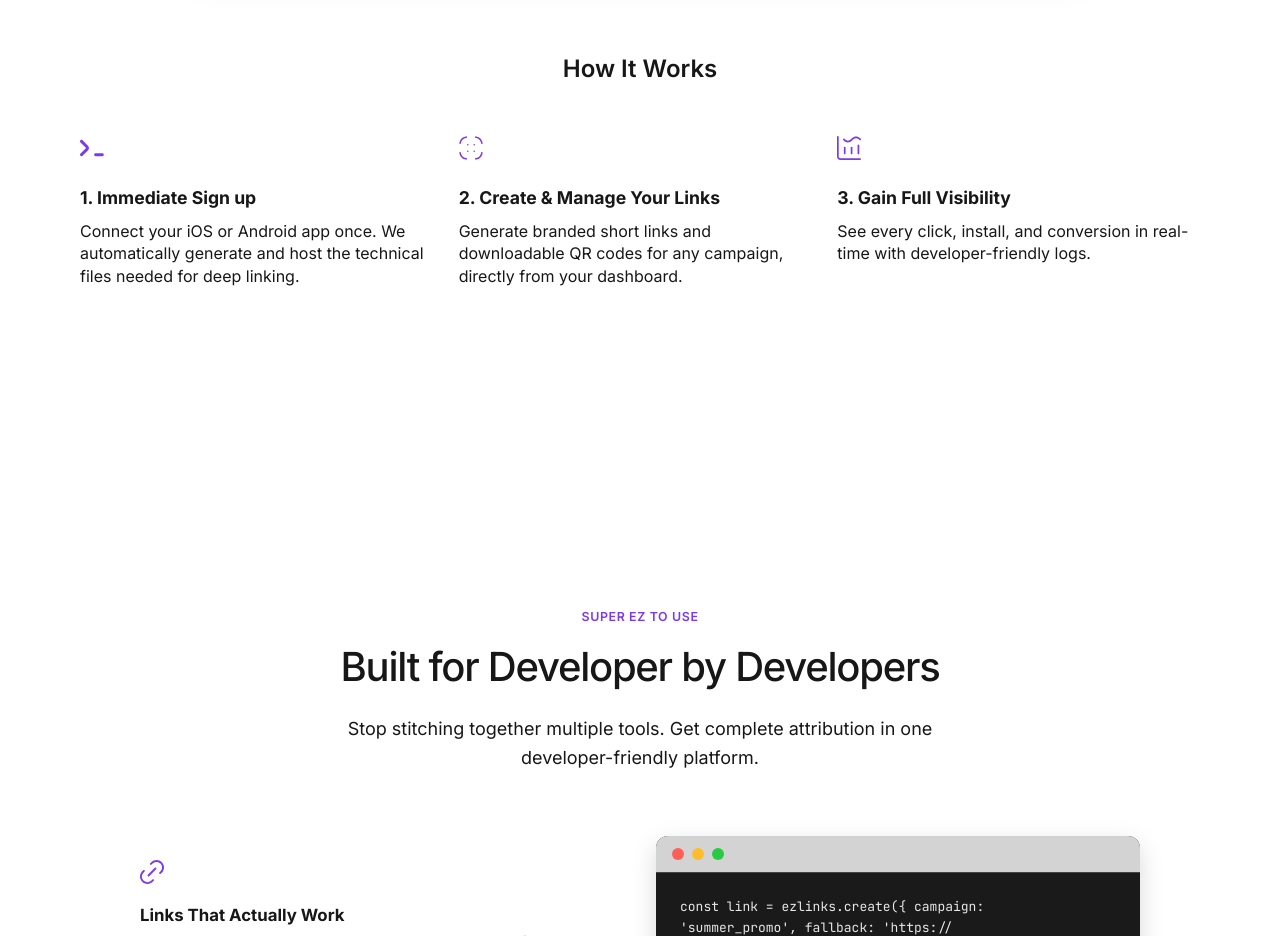
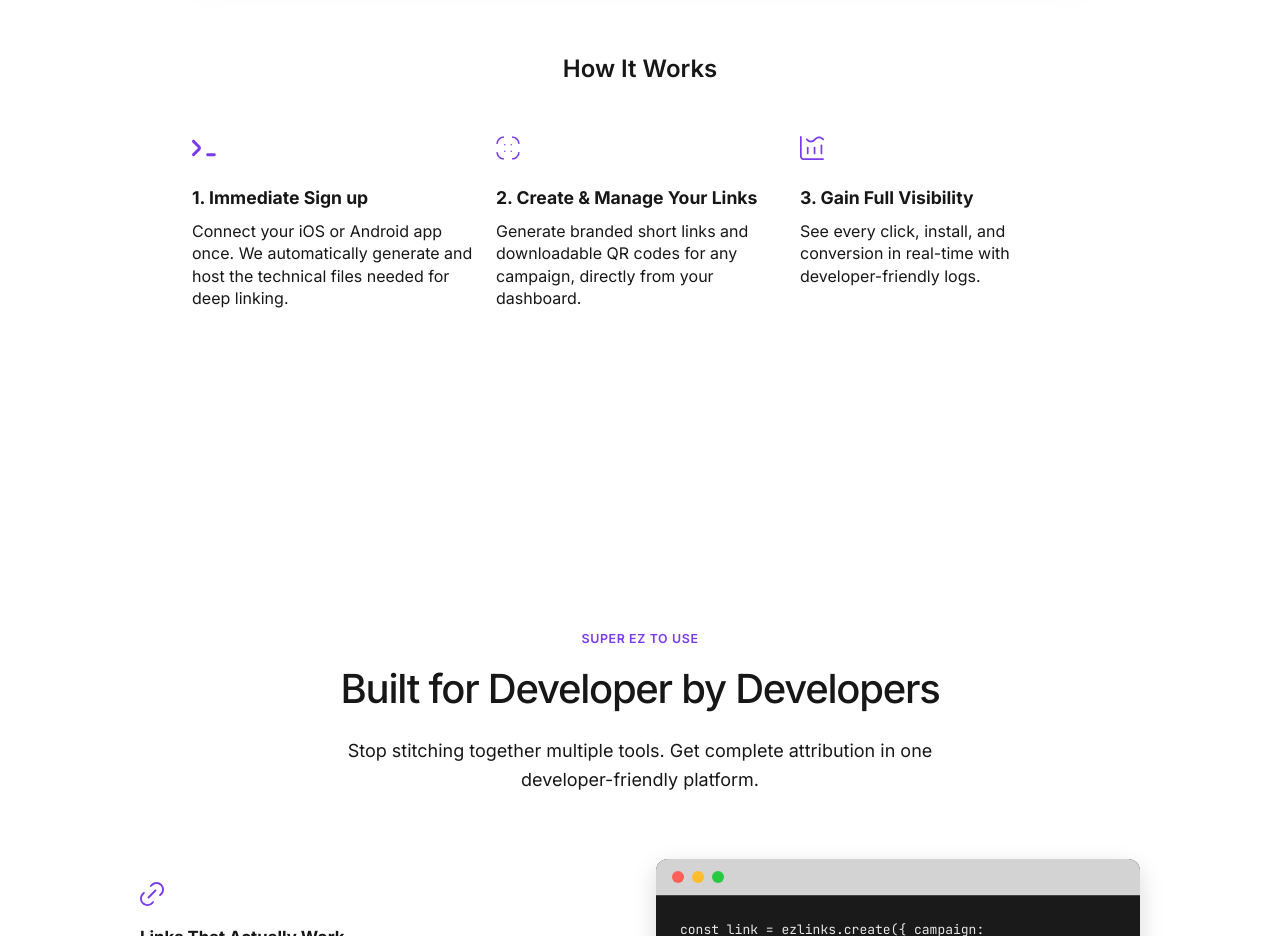
Before and after one commit to GetEZLinks/ezlinks-marketing, a Next.js app: page / in a window 1280 px wide. Shown: the part 940-1876 px from the top of the page. Built offline with nearby package versions, Linux system fonts and the light colour scheme.

Commit message:
Changed width on how it works section

```diff
--- a/src/components/Hero/HowItWorks.module.scss
+++ b/src/components/Hero/HowItWorks.module.scss
@@ -15,12 +15,10 @@
 
 .grid {
   display: grid;
-  // max-width: 90%;
+  max-width: 80%;
   margin: auto;
-  // grid-template-columns: repeat(auto-fit, minmax(200px, 1fr));
   grid-template-columns: repeat(3, 1fr);
-  gap:1rem;
-  // align-items: start;
+  gap: 1rem;
 }
 
 .card {
```
